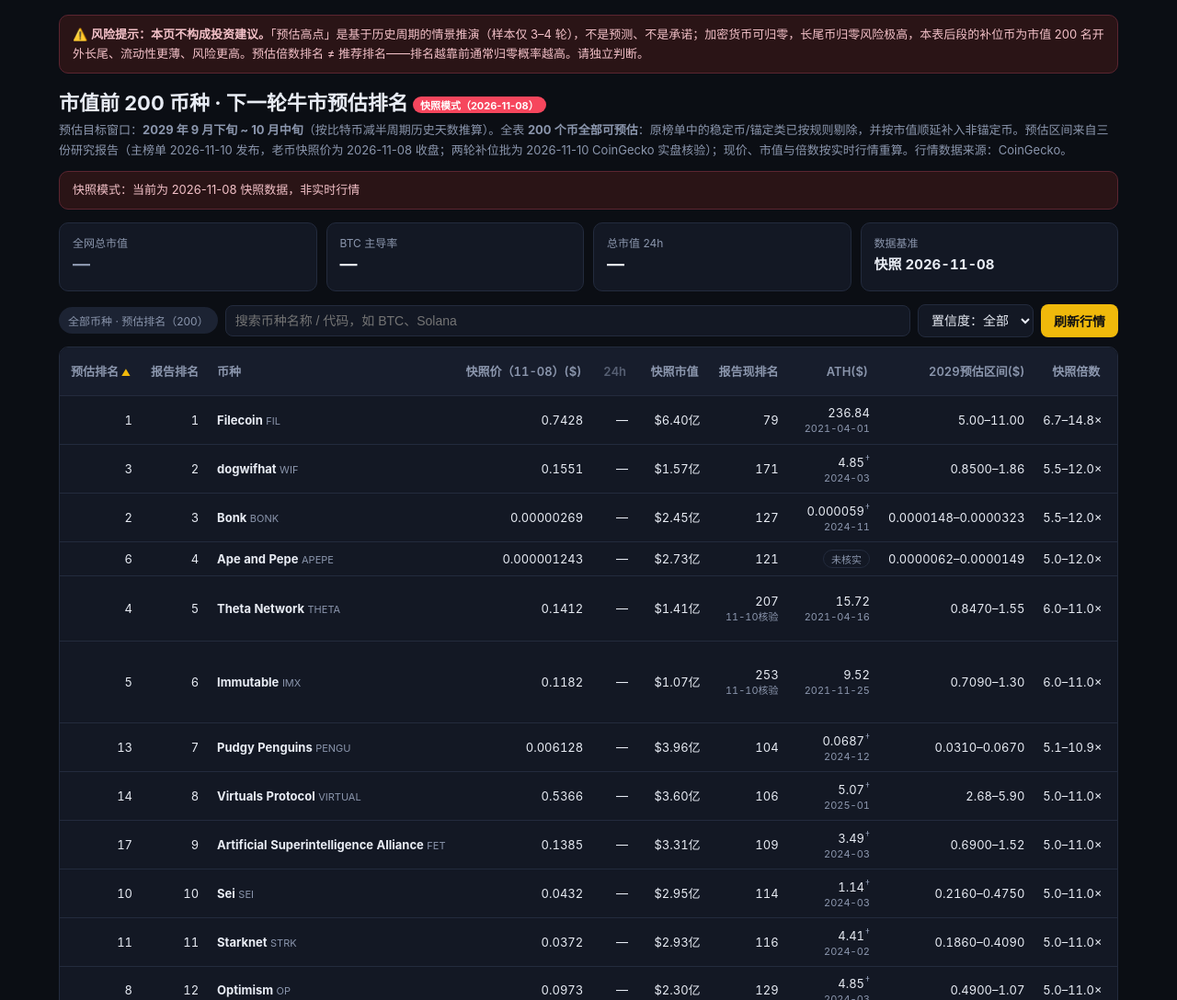
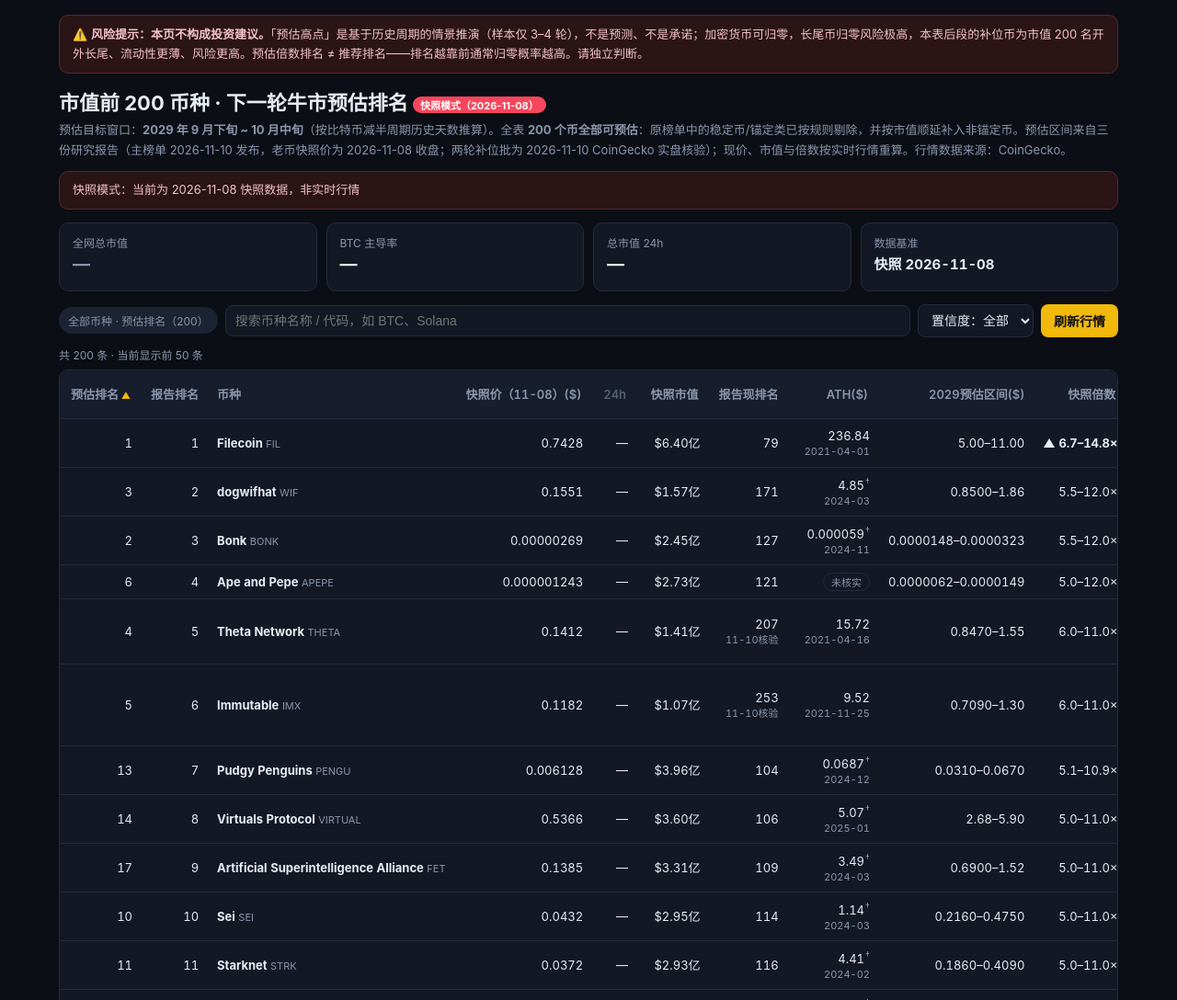
Before and after one commit to btc3149-bit/crypto-top200, a website: page public/index.html in a window 1280 px wide. Shown: the top 1088 px of the page at 92% size. Drawn offline with Linux system fonts and the light colour scheme; no server answers.

Commit message:
feat(fe3b): W2-05别名ALIASES30条+normQ+计数行metaText+空状态 + W2-09视觉分层(低·谨慎/倍数▲▼/图例) (v1.4.2-fe3)

```diff
--- a/public/index.html
+++ b/public/index.html
@@ -56,6 +56,9 @@
   .th-sort{background:none;border:none;color:inherit;font:inherit;font-weight:600;cursor:pointer;padding:4px 2px;min-height:36px}
   .th-sort:disabled{cursor:not-allowed;opacity:.55}
   .th-arrow{color:var(--acc);font-size:10px}
+  .result-meta{color:var(--dim);font-size:12px;margin:0 0 8px}
+  .conf-低{font-weight:600}
+  .mult-warn{color:var(--dim)}
   /* W2-09 立规：本期新增动效默认不加；将来若加，必须写在 @media (prefers-reduced-motion: no-preference) 内，reduce 档保持瞬时切换 */
   @media (max-width:640px){
     .hm{display:none}
@@ -92,6 +95,7 @@
     </select>
     <button class="act" id="refreshBtn">刷新行情</button>
   </div>
+  <div class="result-meta" id="resultMeta"></div>
 
   <div class="tablewrap" id="wrapA">
     <table>
@@ -105,6 +109,7 @@
   </div>
   <button class="tab hidden" id="showAllBtn" type="button" style="margin-top:10px"></button>
   <div class="legend" id="athLegend">† 聚合口径约值，不作估算主锚；「未核实」= ATH 未经可靠来源核实，表中不显示数值。</div>
+  <div class="legend">▲ 倍数中点 ≥10×（高倍数，归零风险通常也最高，见页首风险提示）；▼ 倍数中点 <1×（现价已高于预估中点）。倍数分层随当前行情口径（实时/缓存/快照）变化。</div>
 
   <section class="method">
     <h2>方法论简述（与研究报告一致）</h2>
@@ -214,6 +219,42 @@ function applyBoardState() {
   updateSortHeaders();
 }
 
+// ALIASES 中文别名表（W2-05）：编制日期 2026-11-10；来源口径：以 CoinGecko 中文页与币安中文站币种中文名为双源核定，
+// 两源不一致时取中文财经媒体更高频者；俗称仅收已成通用语者（如 BTC 大饼）。候选池 = rankNow 前 40 ∪ estRank 前 20 ∪ 中文社区高频迷因/老牌币，截前 30。
+// 维护：以 coingeckoId 为键，币下线后别名成无害孤儿；随名单季度复核一并核。改别名只改本表、走前端发版，不进 coins.json。
+const ALIASES = {
+  "bitcoin": ["比特币", "大饼"],
+  "ethereum": ["以太坊"],
+  "binancecoin": ["币安币"],
+  "ripple": ["瑞波币"],
+  "solana": ["索拉纳"],
+  "tron": ["波场", "波场币"],
+  "zcash": ["大零币"],
+  "dogecoin": ["狗狗币"],
+  "monero": ["门罗币"],
+  "chainlink": ["链环"],
+  "cardano": ["艾达币", "卡尔达诺"],
+  "stellar": ["恒星币"],
+  "bitcoin-cash": ["比特现金", "比特币现金"],
+  "litecoin": ["莱特币"],
+  "avalanche-2": ["雪崩币"],
+  "ethereum-classic": ["以太经典"],
+  "shiba-inu": ["柴犬币"],
+  "okb": ["OK币"],
+  "dash": ["达世币"],
+  "worldcoin-wld": ["世界币"],
+  "vechain": ["唯链"],
+  "pepe": ["佩佩币"],
+  "filecoin": ["文件币"],
+  "cosmos": ["宇宙币", "阿童木"],
+  "neo": ["小蚁币"],
+  "jasmycoin": ["茉莉币"],
+  "tezos": ["泰佐斯"],
+  "the-open-network": ["电报币"],
+  "pudgy-penguins": ["胖企鹅"],
+  "the-sandbox": ["沙盒"]
+};
+function normQ(v) { return String(v == null ? "" : v).trim().toLowerCase().replace(/\s+/g, ""); }
 let sortState = { key: "rank", dir: "asc" };
 const SORT_DEFS = {
   rank: { defDir: "asc", label: "预估排名" },
@@ -277,7 +318,7 @@ function rebuildDerived() {
       multMid: m ? m.mid : null,
       liveRank: null,
       athDrop: c.athPrice && price ? (price - c.athPrice) / c.athPrice : null,
-      searchBlob: (c.name + " " + c.symbol).toLowerCase()
+      searchBlob: normQ(c.name + c.symbol + (ALIASES[c.coingeckoId] || []).join(""))
     };
   }
   computeLiveRanks();
@@ -297,6 +338,17 @@ function renderShowAllBar(total, shownCount) {
   else if (showAllManual && !filtered && total > 50) { btn.textContent = "收起为前 50 条"; btn.dataset.act = "less"; btn.classList.remove("hidden"); }
   else { btn.dataset.act = ""; btn.classList.add("hidden"); }
 }
+function multCellHTML(c) {
+  const d = c._d;
+  if (d.multLo == null) return "—";
+  const base = d.multLo.toFixed(1) + "–" + d.multHi.toFixed(1) + "×";
+  if (d.multMid >= 10) return "<strong>▲ " + base + "</strong><span class='sr-only'>（高倍数）</span>";
+  if (d.multMid < 1) return "<span class='mult-warn'>▼ " + base + "</span><span class='sr-only'>（预估低于现价）</span>";
+  return base;
+}
+function confCellHTML(c) {
+  return "<td class='conf-" + esc(c.confidence) + "'>" + (c.confidence === "低" ? "低 · 谨慎" : esc(c.confidence)) + "</td>";
+}
 function rowHTML(c) {
   const d = c._d, l = live(c);
   const missingTag = (BOARD && boardMode() !== "snapshot" && !l) ? " <span class='sym'>快照价</span>" : "";
@@ -310,20 +362,34 @@ function rowHTML(c) {
     "<td class='hm'>" + (c.rankNow != null ? c.rankNow : "—") + (c.dataDate === "2026-11-10" ? "<br><span class='sym'>11-10核验</span>" : "") + "</td>" +
     "<td class='hm'>" + athCellHTML(c) + "</td>" +
     "<td>" + fmtPrice(c.estLo) + "–" + fmtPrice(c.estHi) + "</td>" +
-    "<td>" + (d.multLo != null ? d.multLo.toFixed(1) + "–" + d.multHi.toFixed(1) + "×" : "—") + "</td>" +
-    "<td class='conf-" + esc(c.confidence) + "'>" + esc(c.confidence) + "</td>" +
+    "<td>" + multCellHTML(c) + "</td>" +
+    confCellHTML(c) +
     "<td class='reason hm'>" + esc(c.reason) + "</td></tr>";
 }
 
+function sortSuffix() {
+  return sortState.key === "rank" && sortState.dir === "asc" ? "" : " · 按" + SORT_DEFS[sortState.key].label + (sortState.dir === "asc" ? "升序" : "降序");
+}
+function metaText(total, filtered, shown) {
+  const hasFilter = !!(normQ($("q").value) || $("confSel").value);
+  let t;
+  if (!hasFilter && shown >= filtered) t = "共 " + total + " 条";
+  else if (!hasFilter) t = "共 " + total + " 条 · 当前显示前 " + shown + " 条";
+  else if (shown >= filtered) t = "共 " + total + " 条 · 当前显示 " + filtered + " 条";
+  else t = "当前显示 " + shown + "/" + filtered + " 条（共 " + total + " 条）";
+  return t + sortSuffix();
+}
+const EMPTY_HTML = "<tr><td colspan='12' style='text-align:center;white-space:normal;padding:18px 10px'><div style='font-size:14px;color:var(--txt)'>没有符合条件的币种</div><div style='margin-top:4px'>试试缩短关键词，或清除筛选</div><button class='tab' type='button' data-clear='1' style='margin-top:8px'>清除搜索与筛选</button></td></tr>";
 function render() {
   applyBoardState();
-  const q = $("q").value.trim().toLowerCase();
+  const q = normQ($("q").value);
   const conf = $("confSel").value;
   let a = COINS.filter((c) => (!q || c._d.searchBlob.includes(q)) && (!conf || c.confidence === conf));
   a.sort(cmpCoins);
   const limit = effectiveLimit();
   const shown = limit === Infinity ? a : a.slice(0, limit);
-  $("tbodyA").innerHTML = shown.map((c) => rowHTML(c)).join("");
+  $("tbodyA").innerHTML = a.length === 0 ? EMPTY_HTML : shown.map((c) => rowHTML(c)).join("");
+  $("resultMeta").textContent = metaText(COINS.length, a.length, shown.length);
   renderShowAllBar(a.length, shown.length);
 }
 
@@ -384,6 +450,10 @@ if (theadEl) theadEl.addEventListener("click", (ev) => {
   if (!btn || btn.disabled) return;
   setSort(btn.dataset.sort);
 });
+$("tbodyA").addEventListener("click", (ev) => {
+  const cb = ev.target.closest("[data-clear]");
+  if (cb) { $("q").value = ""; $("confSel").value = ""; showAllManual = false; render(); }
+});
 $("refreshBtn").onclick = loadBoard;
 $("showAllBtn").onclick = () => { showAllManual = $("showAllBtn").dataset.act !== "less"; render(); };
 init();
```
